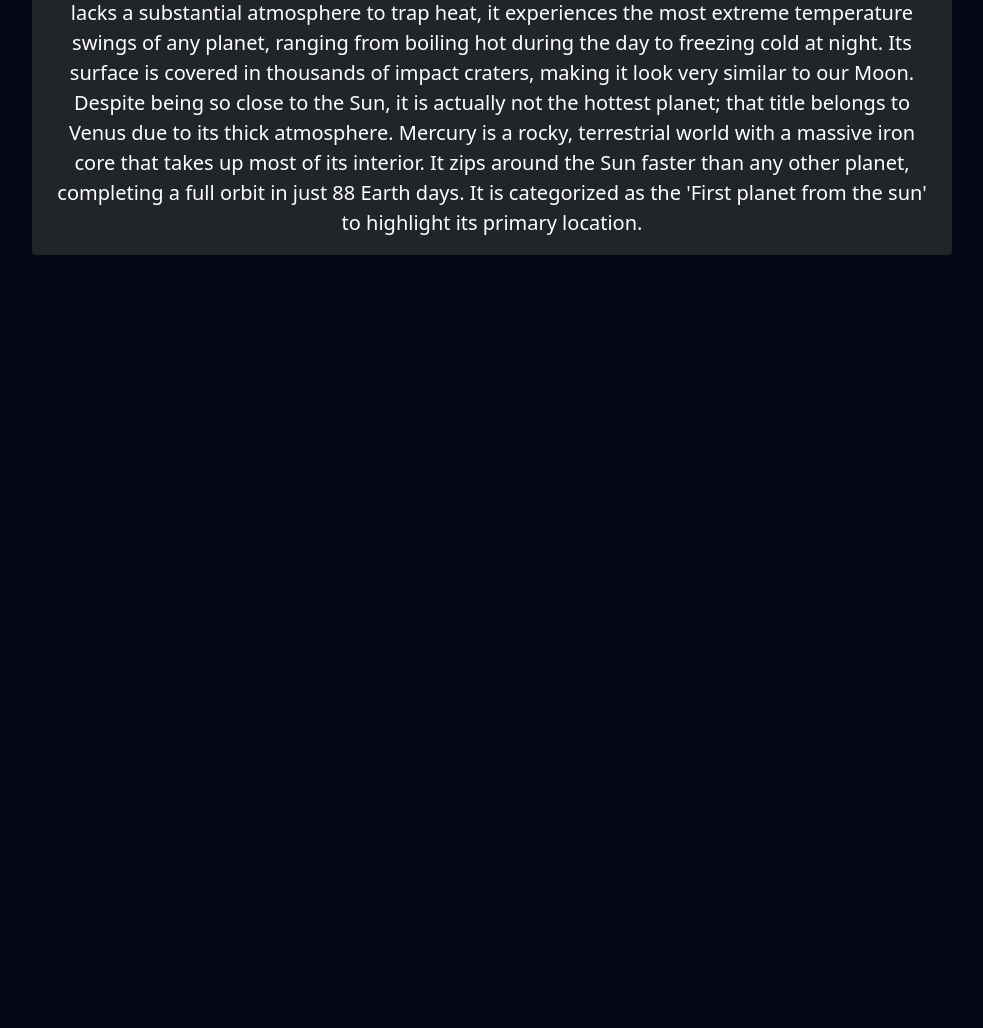
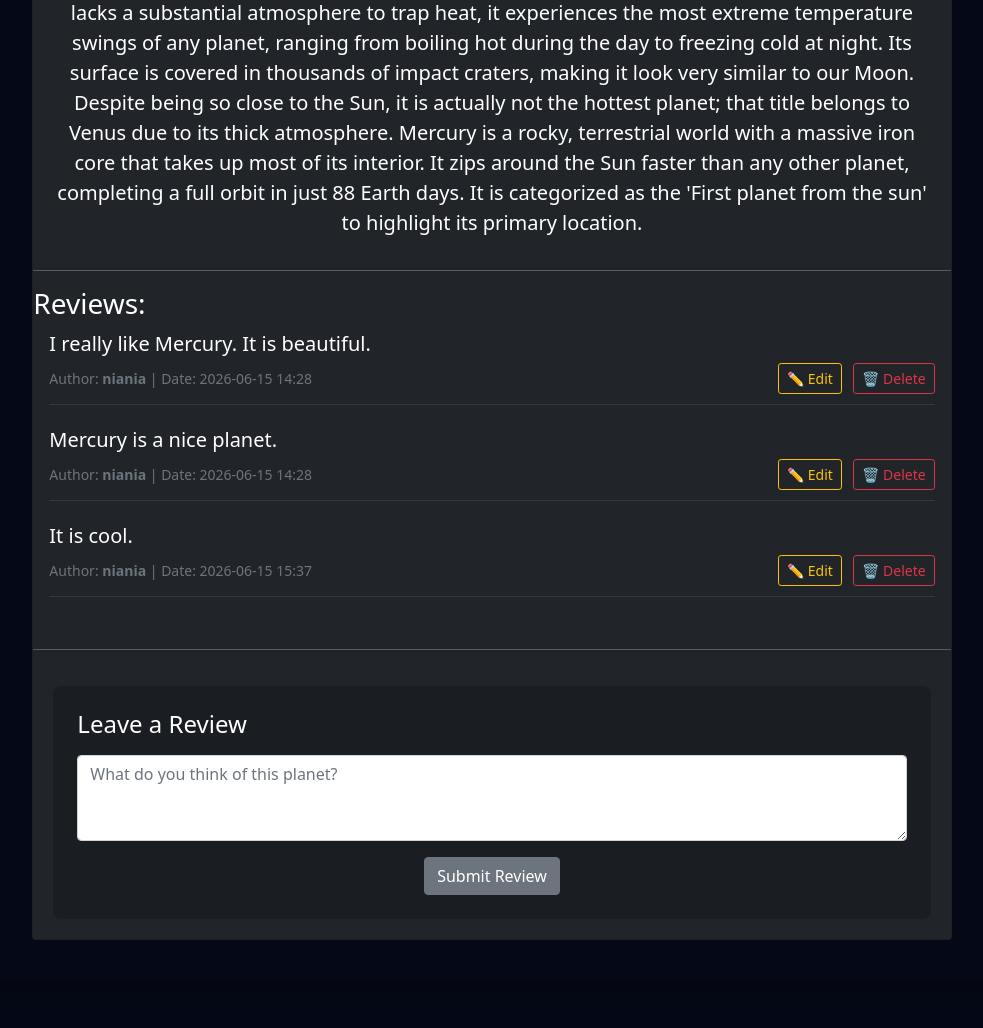
Before and after one commit to niakapanadze/Mziuri-FInal-Project, a Flask app: page /planet/1 in a window 1280 px wide. Shown: the part 733-1761 px from the top of the page, without its empty margins (148-1131 px from the left). Before the commit the page ends 988 px from the top, so only its background shows below. Run offline with Flask 3, Linux system fonts and the light colour scheme; a user stored in the database is signed in; some libraries are stand-ins or nearby versions.

Commit message:
Add files via upload

```diff
--- a/forms.py
+++ b/forms.py
@@ -1,5 +1,5 @@
 from flask_wtf import FlaskForm
-from wtforms.fields import StringField, PasswordField, IntegerField, RadioField, SubmitField, SelectField
+from wtforms.fields import StringField, PasswordField, IntegerField, RadioField, SubmitField, SelectField, TextAreaField
 from wtforms.validators import DataRequired, EqualTo, Length
 from flask_wtf.file import FileField, FileAllowed, FileSize
 
@@ -66,3 +66,7 @@ class PlanetForm(FlaskForm):
     details = StringField("Enter Planet Details", validators = [DataRequired()])
 
     submit = SubmitField("Save this planet")
+
+class ReviewForm(FlaskForm):
+    text = TextAreaField("Write your review here:", validators = [DataRequired()])
+    submit = SubmitField("Submit")
--- a/init_db.py
+++ b/init_db.py
@@ -1,5 +1,5 @@
 from ext import app, db
-from models import Planet, User
+from models import Planet, User, Review
 
 with app.app_context():
     # db.drop_all()  # წაშალე ყველა ცხრილი რაც კი ბაზაში არის
--- a/routes.py
+++ b/routes.py
@@ -1,8 +1,8 @@
 from models import Planet, User, Review
 from ext import app, db
-from forms import RegisterForm, LoginForm, TravelForm, PlanetForm
-from flask import Flask, render_template, redirect, flash
-from flask_login import login_user, logout_user, login_required
+from forms import RegisterForm, LoginForm, TravelForm, PlanetForm, ReviewForm
+from flask import Flask, render_template, redirect, flash, url_for, request
+from flask_login import login_user, logout_user, login_required, current_user
 from os import path
 
 
@@ -17,7 +17,7 @@ def login():
     form = LoginForm()
     if form.validate_on_submit():
         user = User.query.filter(User.username == form.username.data).first()
-        if user and user.password == form.password.data:
+        if user and user.check_password(form.password.data):
             login_user(user)
             flash(f"Login successful for {user.username}!")
             return redirect("/")
@@ -44,15 +44,45 @@ def profile(profile_id):
     return render_template("profile.html", profile=profile)
 
 
-@app.route("/planet/<int:planet_id>")
-def view_planet_details(planet_id):
+@app.route("/planet/<int:planet_id>", methods=["GET", "POST"])
+@app.route("/planet/<int:planet_id>/edit/<int:edit_id>", methods=["GET", "POST"])
+def view_planet_details(planet_id, edit_id=None):
     planet = Planet.query.get(planet_id)
-    if planet:
-        reviews = Review.query.filter(Review.planet_id == planet_id).all()
-        return render_template("planet_details.html",
-                               planet=planet,
-                               reviews=reviews)
-    return "Planet Not Found"
+    if not planet:
+        return "Planet Not Found"
+
+    form = ReviewForm()
+    editing_review = None
+    # vamowmeb tu review-s editi unda
+    if edit_id:
+        editing_review = Review.query.get_or_404(edit_id)
+        # aq veubnebi ro admini ar xar da gadi aqedano
+        if current_user.username != editing_review.user and current_user.username != 'admin':
+            flash("Permission denied!")
+            return redirect(url_for("view_planet_details", planet_id=planet_id))
+
+        if request.method == "GET":
+            form.text.data = editing_review.text
+
+    if form.validate_on_submit():
+        if not current_user.is_authenticated:
+            flash("You must be logged in to leave a review!")
+            return redirect("/login")
+
+        if edit_id:
+            # aq shudzlia editi
+            editing_review.text = form.text.data
+            flash("Changes Saved!")
+        else:
+            new_review = Review(text=form.text.data, planet_id=planet_id, user=current_user.username)
+            db.session.add(new_review)
+            flash("Review posted successfully!")
+
+        db.session.commit()
+        return redirect(url_for("view_planet_details", planet_id=planet_id))
+
+    reviews = Review.query.filter(Review.planet_id == planet_id).all()
+    return render_template("planet_details.html", planet=planet, reviews=reviews, form=form, edit_id=edit_id)
 
 @app.route("/register", methods=["GET", "POST"])
 def register():
@@ -200,3 +230,20 @@ def delete_planet(planet_id):
     # db.session.delete(planet) db.session.commit() --- igivea rac:
     planet.delete()
     return redirect("/")
+
+
+@app.route("/delete_review/<int:review_id>")
+@login_required  # tu ar arid da-login-ebuli egreve mag gverdze gadaiyvans
+def delete_review(review_id):
+    review = Review.query.get_or_404(review_id)
+
+    # aq vamowmeb avtori an admini tua
+    if current_user.username != review.user and current_user.username != 'admin':
+        flash("You do not have permission to delete this review!")
+        return redirect(url_for("home"))
+
+    planet_id = review.planet_id
+    db.session.delete(review)
+    db.session.commit()
+    flash("Review successfully deleted!")
+    return redirect(url_for("view_planet_details", planet_id=planet_id))
--- a/templates/index.html
+++ b/templates/index.html
@@ -17,10 +17,10 @@
             <div class="card-body text-center">
                 <h5 class="card-title">{{ planet.title }}</h5>
                 <p class="card-text text-muted" style="font-style: italic">{{ planet.second_name }}</p>
-                <a href="/planet/{{ planet['id'] }}" class="btn btn-info mt-auto px-5">See details</a>
+                <a href="/planet/{{ planet['id'] }}" class="btn btn-info mt-auto px-5">🔍 See details</a>
                 {% if role == "admin" %}
-                    <a href="/delete_planet/{{ planet.id }}" class="btn btn-danger">Delete Planet</a>
-                    <a href="/update_planet/{{ planet.id }}" class="btn btn-success mt-2">Update Planet</a>
+                    <a href="/delete_planet/{{ planet.id }}" class="btn btn-danger">🗑️ Delete Planet</a>
+                    <a href="/update_planet/{{ planet.id }}" class="btn btn-success mt-2">✍️ Update Planet</a>
                 {% endif %}
             </div>
         </div>
--- a/templates/login.html
+++ b/templates/login.html
@@ -15,7 +15,7 @@
 {% endfor %}
 <div class="container vh-100 d-flex align-items-center justify-content-center">
     <div class="d-flex align-items-center gap-4">
-        <img src="/static/images/Screenshot 2026-03-22 173044.png" alt="FishAsWell" width="400" class="rounded shadow-lg">
+        <img src="/static/images/fishy.png" alt="FishAsWell" width="400" class="rounded shadow-lg">
         <form method="POST"
               class="card p-4 shadow-lg text-center text-dark"
               style="width: 350px;">
--- a/templates/planet_details.html
+++ b/templates/planet_details.html
@@ -19,6 +19,50 @@
                 <hr style="width: 50%; margin: 1rem auto;">
                 <p class="card-text text-white fs-5">{{ planet.details }}</p>
             </div>
+            <hr>
+            <h3>Reviews:</h3>
+            <ul class="list-unstyled px-3">
+                {% for review in reviews %}
+                <li style="margin-bottom: 20px; border-bottom: 1px solid #343a40; padding-bottom: 10px;">
+                    <div class="text-white fs-5">{{ review.text }}</div>
+
+                    <div class="d-flex justify-content-between align-items-center mt-1">
+                        <p class="small text-muted mb-0">Author: <strong>{{ review.user }}</strong> | Date: {{ review.date_created.strftime('%Y-%m-%d %H:%M') if review.date_created else '' }}</p>
+
+                        {% if current_user.is_authenticated %}
+                            {% if current_user.username == review.user or current_user.username == 'admin' %}
+                            <div class="small">
+                                <a href="{{ url_for('view_planet_details', planet_id=planet.id, edit_id=review.id) }}" class="btn btn-sm btn-outline-warning me-2" style="text-decoration: none;">✏️ Edit</a>
+
+                                <a href="{{ url_for('delete_review', review_id=review.id) }}" class="btn btn-sm btn-outline-danger" style="text-decoration: none;" onclick="return confirm('Are you sure you want to delete this review?')">🗑️ Delete</a>
+                            </div>
+                            {% endif %}
+                        {% endif %}
+                    </div>
+                </li>
+            {% endfor %}
+        </ul>
+                <hr>
+                <div class="p-4" style="background-color: #1a1e22; border-radius: 8px; margin: 20px;">
+                    <h4 class="text-white mb-3">Leave a Review</h4>
+
+                    <form method="POST" action="{% if edit_id %}{{ url_for('view_planet_details', planet_id=planet.id, edit_id=edit_id) }}{% else %}{{ url_for('view_planet_details', planet_id=planet.id) }}{% endif %}">
+                        {{ form.hidden_tag() }}
+
+                        <div class="mb-3">
+                            {{ form.text(class="form-control", placeholder="What do you think of this planet?", rows="3") }}
+                        </div>
+                        <div style="display: flex; justify-content: center; gap: 10px;">
+                            {% if edit_id %}
+                                <a href="{{ url_for('view_planet_details', planet_id=planet.id) }}" class="btn btn-secondary">Cancel</a>
+                                {{ form.submit(class="btn btn-warning", value="Update Review") }}
+                            {% else %}
+                                {{ form.submit(class="btn btn-secondary", value="Submit Review") }}
+                            {% endif %}
+                        </div>
+                    </form>
+                </div>
+            </div>
         </div>
     </div>
 </div>
```
Also changed, not shown: models.py (+17 -2 lines), instance/database.db (added), static/images/fishy.png (added), templates/about.html (line endings or trailing spaces), templates/base.html (line endings or trailing spaces), templates/profile.html (line endings or trailing spaces).
